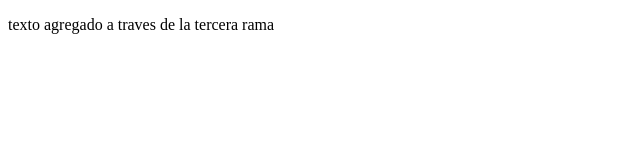
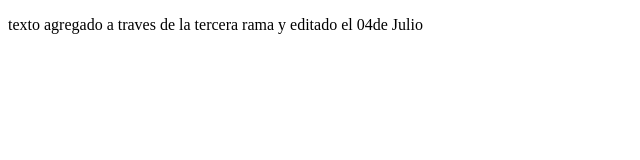
Before and after one commit to hmunozt78/repaso3, a plain HTML site: page index2.html in a window 1280 px wide. Shown: the whole page, without its empty margins (0-640 px from the left). Drawn offline with Linux system fonts and the light colour scheme.

Commit message:
Editando Index2 con archivo en HUB

```diff
--- a/index2.html
+++ b/index2.html
@@ -7,6 +7,6 @@
 		<title>Document</title>
 	</head>
 	<body>
-		<p>texto agregado a traves de la tercera rama</p>
+		<p>texto agregado a traves de la tercera rama y editado el 04de Julio</p>
 	</body>
 </html>
```
